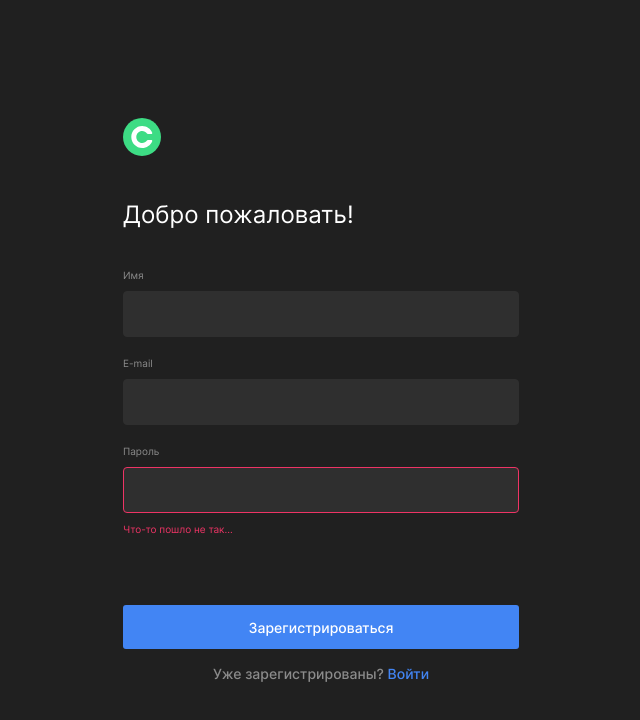
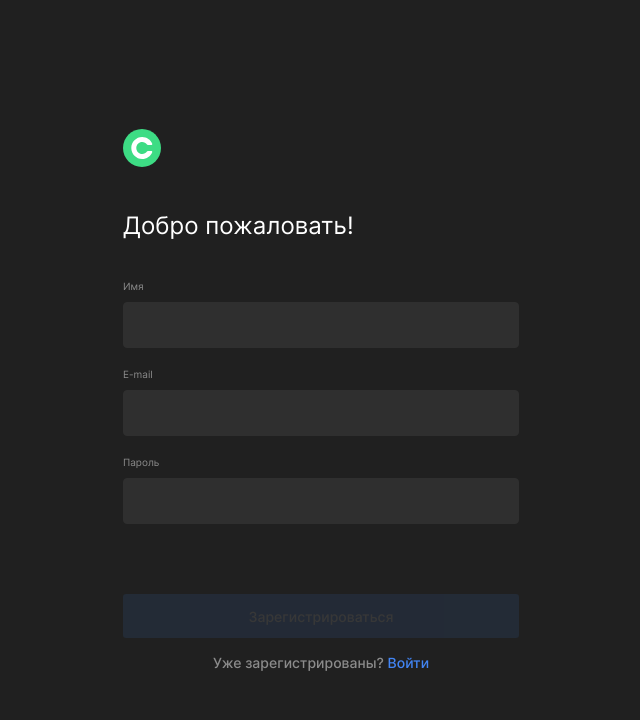
Before and after one commit to saveforweb/movies-explorer-frontend, a React (Create React App) app: page /signup in a window 1280 px wide. Shown: the top 720 px of the page, without its empty margins (319-959 px from the left). Built offline with nearby package versions, Linux system fonts and the light colour scheme.

Commit message:
#4 продолжение работы над функциональностью

```diff
--- a/src/components/App/App.js
+++ b/src/components/App/App.js
@@ -1,5 +1,5 @@
 import React from 'react';
-import { Route, Routes, Navigate } from 'react-router-dom';
+import { Route, Routes, useNavigate, Navigate } from 'react-router-dom';
 import Header from '../Header/Header';
 import Main from '../Main/Main';
 import Movies from "../Movies/Movies";
@@ -10,13 +10,20 @@ import Register from '../Register/Register';
 import Login from '../Login/Login';
 import NotFoundPage from '../NotFoundPage/NotFoundPage';
 import MoviesApi from '../../utils/MoviesApi';
+import MainApi from '../../utils/MainApi';
+
 
 function App() {
+  const navigate = useNavigate();
   const [loggedIn, setLoggedIn] = React.useState(true);
   const [cardsArray, setCardsArray] = React.useState([]);
   const [isLoading, setLoading] = React.useState(false);
   const [isEmptySearch, setEmptySearch] = React.useState(false);
   const [isMoviesApiError, setIsMoviesApiError] = React.useState(false);
+  const [registrationError, setRegistrationError] = React.useState('');
+  const [loginError, setLoginError] = React.useState('');
+
+
 
 
   function searchInLocalCards(searchValue) {
@@ -28,6 +35,33 @@ function App() {
     } else {
       setEmptySearch(false);
     }
+  }
+
+  function handleClickRegistrationButton(registrationValues) {
+    const { name, email, password } = registrationValues;
+    MainApi.signUp(name.value, email.value, password.value)
+      .then((result) => {
+        if (result) {
+          handleClickLoginButton({email, password})
+        }
+      })
+      .catch((err) => {
+        setRegistrationError(err);
+      });
+  }
+
+  function handleClickLoginButton(loginValues) {
+    const { email, password } = loginValues;
+    MainApi.signIn(email.value, password.value)
+      .then((result) => {
+        if (result.token) {
+          localStorage.setItem("jwt", result.token);
+          navigate('/movies');
+        }
+      })
+      .catch((err) => {
+        setLoginError(err);
+      });
   }
 
   function handleClickSearchMoviesButton(searchValue) {
@@ -85,12 +119,12 @@ function App() {
         } />
         <Route path="/signup" element={
           <>
-            <Register />
+            <Register onRegistration={handleClickRegistrationButton} registrationError={registrationError} setRegistrationError={setRegistrationError} />
           </>
         } />
         <Route path="/signin" element={
           <>
-            <Login />
+            <Login onLogin={handleClickLoginButton} loginError={loginError} setLoginError={setLoginError}/>
           </>
         } />
         <Route path="/404" element={
--- a/src/components/ButtonForm/ButtonForm.css
+++ b/src/components/ButtonForm/ButtonForm.css
@@ -58,6 +58,12 @@
   opacity: 70%;
 }
 
+.button-form__item:disabled,
+.button-form__item[disabled] {
+  opacity: 10%;
+  cursor: default;
+}
+
 @media screen and (max-width: 425px) {
   .button-form__text {
     font-size: 12px;
--- a/src/components/ButtonForm/ButtonForm.js
+++ b/src/components/ButtonForm/ButtonForm.js
@@ -1,9 +1,11 @@
 function ButtonForm(props) {
-    const { buttonText, text, linkText, link } = props;
+    const { buttonText, text, linkText, link, isDisabled, formError } = props;
+
     return (
         <>
             <div className="button-form">
-                <button type="submit" className="button-form__item">{buttonText}</button>
+                {formError && <span className="input__error">{formError}</span>}
+                <button type="submit" className="button-form__item" disabled={isDisabled ? true : false}>{buttonText}</button>
                 <div className="button-form__text">
                     <span>{text} </span>
                     <a href={link} className="button-form__text-link">{linkText}</a>
--- a/src/components/InputText/InputText.js
+++ b/src/components/InputText/InputText.js
@@ -1,12 +1,12 @@
 function InputText(props) {
-    const { id, inputType, labelText, minLengthValue, maxLengthValue, isRequired, errorMessage } = props;
+    const { id, inputType, labelText, minLengthValue, maxLengthValue, isRequired, errorMessage, onChange, inputValue, name, pattern } = props;
 
     const inputClassName = `input__item ${errorMessage && 'input__item-error'}`;
 
     return (
         <span className="input">
             <label htmlFor={id} className="input__label">{labelText}</label>
-            <input id={id} className={inputClassName} type={inputType} minLength={minLengthValue} maxLength={maxLengthValue} required={isRequired} />
+            <input value={inputValue} pattern={pattern} name={name}  id={id} className={inputClassName} type={inputType} minLength={minLengthValue} maxLength={maxLengthValue} required={isRequired} onChange={onChange} />
             {errorMessage && <span className="input__error">{errorMessage}</span>}
         </span>
     )
--- a/src/components/Login/Login.js
+++ b/src/components/Login/Login.js
@@ -1,21 +1,66 @@
 import Logo from "../Logo/Logo";
 import InputText from "../InputText/InputText";
 import ButtonForm from "../ButtonForm/ButtonForm";
+import useForm from "../../contexts/hooks/useForm";
+import React, { useEffect } from "react";
 
-function Login() {
+function Login(props) {
+    const { onLogin, loginError, setLoginError } = props;
+
+    const { values, handleChange, setValues } = useForm({
+        email: { 'value': '', 'error': '' },
+        password: { 'value': '', 'error': '' }
+    });
+    const { email, password } = values;
+
+    const [isDisabled, setDisabled] = React.useState(true);
+
+    useEffect(() => {
+        if ((values.email.value && !values.email.error) && (values.password.value && !values.password.error)) {
+            setDisabled(false);
+        } else {
+            setDisabled(true);
+        }
+
+        setLoginError('');
+    }, [values])
+
+    function handleSubmitForm(e) {
+        e.preventDefault();
+        onLogin(values);
+    }
+
     return (
         <>
             <section className="login">
-                <form className="login__form">
+                <form className="login__form" onSubmit={handleSubmitForm}>
                     <span className="login__form-content">
                         <Logo />
                         <h1 className="login__title">Рады видеть!</h1>
                         <span className="login__form-content-inputs">
-                            <InputText id="email" inputType="email" labelText="E-mail" minLengthValue="2" maxLengthValue="40" isRequired={true} />
-                            <InputText id="password" inputType="password" labelText="Пароль" minLengthValue="2" maxLengthValue="40" isRequired={true} />
+                            <InputText id="email"
+                                onChange={handleChange}
+                                name='email'
+                                inputValue={email.value}
+                                errorMessage={email.error}
+                                inputType="email"
+                                labelText="E-mail"
+                                minLengthValue="2"
+                                maxLengthValue="40"
+                                isRequired={true} />
+                            <InputText id="password"
+                                onChange={handleChange}
+                                name='password'
+                                inputValue={password.value}
+                                errorMessage={password.error}
+                                inputType="password"
+                                labelText="Пароль"
+                                minLengthValue="2"
+                                maxLengthValue="40"
+                                isRequired={true} />
                         </span>
                     </span>
-                    <ButtonForm buttonText="Войти" text="Ещё не зарегистрированы?" linkText="Регистрация" link="/signup" />
+                    <ButtonForm buttonText="Войти" text="Ещё не зарегистрированы?" linkText="Регистрация" link="/signup" formError={loginError} isDisabled={isDisabled} />
                 </form>
             </section>
         </>
--- a/src/components/Register/Register.js
+++ b/src/components/Register/Register.js
@@ -1,22 +1,83 @@
 import Logo from "../Logo/Logo";
 import InputText from "../InputText/InputText";
 import ButtonForm from "../ButtonForm/ButtonForm";
+import useForm from "../../contexts/hooks/useForm";
+import React, { useEffect } from "react";
 
-function Register() {
+function Register(props) {
+    const { onRegistration, registrationError, setRegistrationError } = props;
+    const { values, handleChange, setValues } = useForm({
+        name: { 'value': '', 'error': '' },
+        email: { 'value': '', 'error': '' },
+        password: { 'value': '', 'error': '' }
+    });
+    const { name, email, password } = values;
+
+    const [isDisabled, setDisabled] = React.useState(true);
+
+    useEffect(() => {
+        if ((values.name.value && !values.name.error) && (values.email.value && !values.email.error) && (values.password.value && !values.password.error)) {
+            setDisabled(false);
+        } else {
+            setDisabled(true);
+        }
+
+        setRegistrationError('');
+    }, [values])
+
+    function handleSubmitForm(e) {
+        e.preventDefault();
+        onRegistration(values);
+    }
+
     return (
         <>
             <section className="registration">
-                <form className="registration__form">
+                <form className="registration__form" onSubmit={handleSubmitForm}>
                     <span className="registration__form-content">
                         <Logo />
                         <h1 className="registration__title">Добро пожаловать!</h1>
                         <span className="registration__form-content-inputs">
-                            <InputText id="name" inputType="text" labelText="Имя" minLengthValue="2" maxLengthValue="40" isRequired={true} />
-                            <InputText id="email" inputType="email" labelText="E-mail" minLengthValue="2" maxLengthValue="40" isRequired={true} />
-                            <InputText id="password" inputType="password" labelText="Пароль" minLengthValue="2" maxLengthValue="40" isRequired={true} errorMessage="Что-то пошло не так..." />
+                            <InputText
+                                id="name"
+                                name="name"
+                                inputType="text"
+                                labelText="Имя"
+                                minLengthValue="2"
+                                maxLengthValue="40"
+                                isRequired={true}
+                                inputValue={name.value}
+                                onChange={handleChange}
+                                errorMessage={name.error}
+                            />
+                            <InputText
+                                id="email"
+                                name="email"
+                                inputType="email"
+                                labelText="E-mail"
+                                minLengthValue="2"
+                                maxLengthValue="40"
+                                isRequired={true}
+                                inputValue={email.value}
+                                onChange={handleChange}
+                                errorMessage={email.error}
+                            />
+                            <InputText
+                                id="password"
+                                name="password"
+                                inputType="password"
+                                labelText="Пароль"
+                                minLengthValue="2"
+                                maxLengthValue="40"
+                                isRequired={true}
+                                inputValue={password.value}
+                                onChange={handleChange}
+                                errorMessage={password.error}
+                            />
                         </span>
                     </span>
-                    <ButtonForm buttonText="Зарегистрироваться" text="Уже зарегистрированы?" linkText="Войти" link="/signin" />
+
+                    <ButtonForm buttonText="Зарегистрироваться" text="Уже зарегистрированы?" linkText="Войти" formError={registrationError} isDisabled={isDisabled} link="/signin" />
                 </form>
             </section>
 
--- a/src/components/SearchForm/SearchForm.js
+++ b/src/components/SearchForm/SearchForm.js
@@ -7,6 +7,15 @@ function SearchForm(props) {
     const { search } = values;
     const [formError, setFormError] = React.useState(false);
     const [isChecked, setIsChecked] = React.useState(false);
+    const [isDisabled, setDisabled] = React.useState(true);
+
+    useEffect(() => {
+        if ((values.search.value && !values.search.error)) {
+            setDisabled(false);
+        } else {
+            setDisabled(true);
+        }
+    }, [values])
 
     useEffect(() => {
         if (localStorage.getItem(typeSearch)) {
@@ -22,10 +31,9 @@ function SearchForm(props) {
 
     function handleSubmit(e) {
         e.preventDefault();
-        if (!e.target.checkValidity()) {
+        if (isDisabled) {
             setFormError(true)
         } else {
-            setFormError(false)
             localStorage.setItem(typeSearch, search.value);
             onSearch(search.value);
         }
@@ -47,11 +55,12 @@ function SearchForm(props) {
                         onChange={handleChange}
                         value={search.value}
                         onFocus={() => setFormError(false)}
+                        onBlur={() => setFormError(false)}
                     />
                     <button type="submit" className="search-form__button-search">Найти</button>
 
                 </form>
-                {formError && <div className="search-form__error">Нужно ввести ключевое слово</div>}
+                {formError && <div className="search-form__error">{search.error}</div>}
                 <div className="search-form__filter-block">
                     <input type="checkbox" id="short-films-filter" className="search-form__toggle-button" checked={isChecked} onChange={handleCheckbox} />
                     <label htmlFor="short-films-filter" className="search-form__toggle-label">Короткометражки</label>
--- /dev/null
+++ b/src/utils/regex.js
@@ -0,0 +1,2 @@
+export const regexEmail = /^([a-zA-Z0-9_\.\-])+\@(([a-zA-Z0-9\-])+\.)+([a-zA-Z0-9]{2,4})+$/i;
+export const regexName = /^[а-яА-Яa-zA-ZЁёәіңғүұқөһӘІҢҒҮҰҚӨҺ\-\s]*$/umi;
```
Also changed, not shown: src/contexts/hooks/useForm.js (+50 -2 lines), src/utils/MainApi.js (+47 -0 lines), src/utils/config.js (+7 -0 lines).
